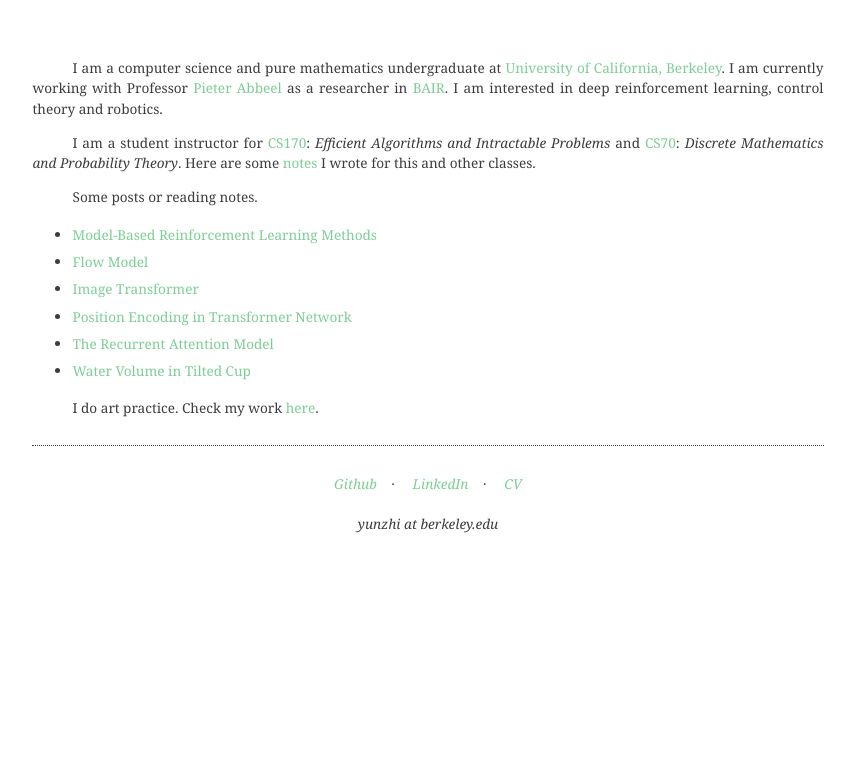
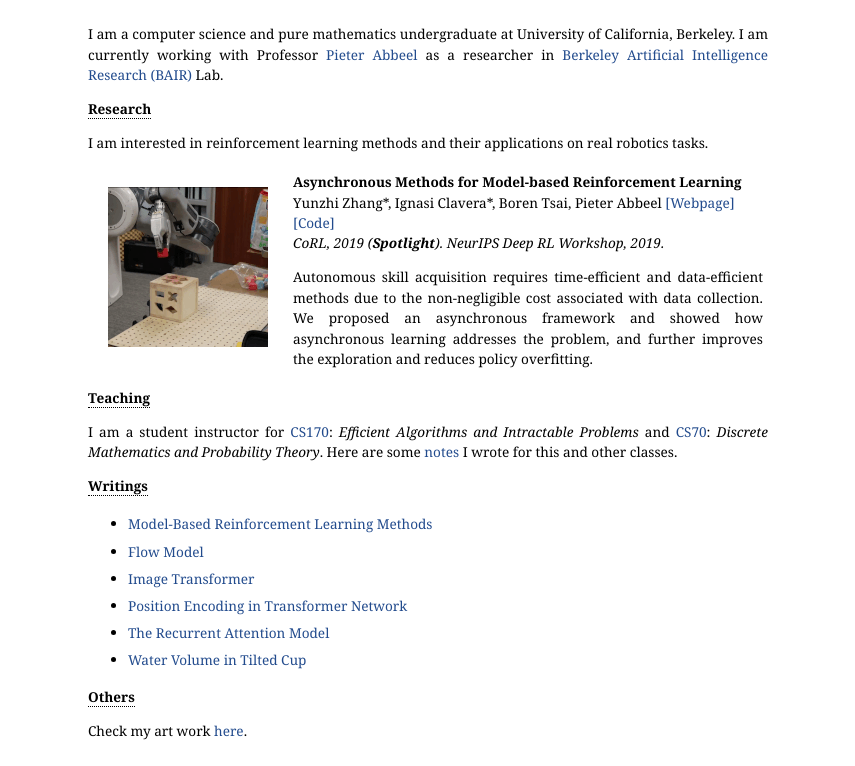
Before and after one commit to zzyunzhi/zzyunzhi.github.io, a plain HTML site: page index.html in a window 1280 px wide. Shown: the part 200-966 px from the top of the page, without its empty margins (212-1067 px from the left). Before the commit the page ends 855 px from the top, so only its background shows below. Drawn offline with Linux system fonts and the light colour scheme.

Commit message:
update paper

```diff
--- a/css/style.css
+++ b/css/style.css
@@ -1,7 +1,7 @@
 body {
   padding-top: 10em;
   font-family: Georgia, Times, serif;
-  color:#3D3D3F;
+  color:#000000;
   background-color:#FFFFFF;
   margin-left:auto;
   margin-right:auto;
@@ -12,30 +12,41 @@ body {
   line-height:150%;
   font-size:85%;
 }
+section-heading {
+  font-size: 100%;
+  font-weight: bold;
+  border-bottom: 0.5px dotted black;
+}
+name {
+  font-size: 125%;
+  font-weight: bold;
+  text-align: center;
+}
+
 h1 {
   text-align:center;
   margin-bottom:40px;
-  color:#3D3D3F;
+  color:#000000;
   font-size:175%;
   font-weight: 1;
 }
 h2 {
   font-family:Times, serif;
   text-align:left;
-  color:#3D3D3F;
+  color:#000000;
   font-size:125%;
   font-weight: 1;
   text-decoration: underline;
 }
 h3 {
   text-align:left;
-  color:#3D3D3F;
+  color:#000000;
   font-size:100%;
   font-weight: bold;
 }
 
 p {
-  text-indent:40px;
+  text-indent:0px;
   text-align:justify;
 }
 
@@ -51,15 +62,15 @@ hr {
 }
 
 a:link {
-  color:#7DCE94;
+  color:#224b8d;
   text-decoration:none;
 }
 a:visited {
-  color:#4CB69F;
+  color:#224b8d;
   text-decoration:none;
 }
 a:hover {
-  color:#7DCE94;
+  color:#f09228;
 }
 
 
@@ -128,3 +139,7 @@ div#columns:hover figure:not(:hover) {
   #columns { column-gap: 0px; }
   #columns figure { width: 100%; }
 }
+
+.paper-img {
+width:160px;height:160px;position:center;left:0%;top:50%;overflow:hidden
+}
--- a/index.html
+++ b/index.html
@@ -9,35 +9,68 @@
     <link rel="stylesheet" href="css/style.css">
 </head>
 
-<body style="width:61.8%">
+<body style="width:680px">
     <div style="border:none; margin-top:20%"></div>
     <h1>Yunzhi Zhang</h1>
     <div style="border:none; margin-top:10%"></div>
 
     <section>
-        <p> I am a computer science and pure mathematics undergraduate at <a href="https://www.berkeley.edu/">University of California, Berkeley</a>. I am currently working with Professor <a href="https://people.eecs.berkeley.edu/~pabbeel/">Pieter Abbeel</a> as a researcher in <a href="https://bair.berkeley.edu/">BAIR</a>. I am interested in deep reinforcement learning, control theory and robotics.</p>
-        <p> I am a student instructor for <a href="https://cs170.orb">CS170</a>: <i>Efficient Algorithms and Intractable Problems</i> and <a href="http://www.eecs70.org/">CS70</a>: <i>Discrete Mathematics and Probability Theory</i>. Here are some <a href="./notes.html">notes</a> I wrote for this and other classes. </p>
-        </div>
-        <p> Some posts or reading notes. <p>
+        <p> I am a computer science and pure mathematics undergraduate at University of California, Berkeley. I am currently working with Professor <a href="https://people.eecs.berkeley.edu/~pabbeel/">Pieter Abbeel</a> as a researcher in <a href="https://bair.berkeley.edu/">Berkeley Artificial Intelligence Research (BAIR)</a> Lab. </p>
+    </section>
+
+    <section>
+        <section-heading>Research</section-heading>
+        <p>I am interested in reinforcement learning methods and their applications on real robotics tasks.</p>
+
+        <table width="100%" align="center" border="0" cellspacing="0" cellpadding="20">
+            <tr>
+
+            <td style="padding:20px;width:25%;vertical-align:top">
+                <div class="paper-img"><img src='img/metrpo-stack-asynch.gif'></div>
+            </td>
+            <td style="padding:5px;width:75%;vertical-align:middle">
+                <b>Asynchronous Methods for Model-based Reinforcement Learning</b>
+                <br>
+                Yunzhi Zhang*, Ignasi Clavera*, Boren Tsai, Pieter Abbeel
+                <a href="https://sites.google.com/view/asynch-mb-rl/">[Webpage]</a>
+                <a href="https://github.com/zzyunzhi/asynch-mb">[Code]</a>
+                <br>
+                <em>CoRL, 2019 (<b>Spotlight</b>). NeurIPS Deep RL Workshop, 2019.</em>
+                <br>
+
+                <p>Autonomous skill acquisition requires time-efficient and data-efficient methods due to the non-negligible cost associated with data collection. We proposed an asynchronous framework and showed how asynchronous learning addresses the problem, and further improves the exploration and reduces policy overfitting.</p>
+            </td>
+            </tr>
+        </table>
+
+    <section>
+        <section-heading>Teaching</section-heading>
+            <p> I am a student instructor for <a href="https://cs170.orb">CS170</a>: <i>Efficient Algorithms and Intractable Problems</i> and <a href="http://www.eecs70.org/">CS70</a>: <i>Discrete Mathematics and Probability Theory</i>. Here are some <a href="./notes.html">notes</a> I wrote for this and other classes. </p>
+    </section>
+
+    <section>
+        <section-heading>Writings</section-heading>
         <ul>
-            <li><a href="./posts/post6/mbrl.pdf">Model-Based Reinforcement Learning Methods</a>
-            <li><a href="./posts/post5/flow.html">Flow Model</a>
-            <li><a href="./posts/post4/imgtf.html">Image Transformer</a>
-            <li><a href="./posts/post3/transformer.html">Position Encoding in Transformer Network</a>
-            <li><a href="./posts/post2/ram.html">The Recurrent Attention Model</a>
-            <li><a href="./posts/post1/math1.pdf">Water Volume in Tilted Cup</a>
+            <li><a href="./posts/post6/mbrl.pdf">Model-Based Reinforcement Learning Methods</a></li>
+            <li><a href="./posts/post5/flow.html">Flow Model</a></li>
+            <li><a href="./posts/post4/imgtf.html">Image Transformer</a></li>
+            <li><a href="./posts/post3/transformer.html">Position Encoding in Transformer Network</a></li>
+            <li><a href="./posts/post2/ram.html">The Recurrent Attention Model</a></li>
+            <li><a href="./posts/post1/math1.pdf">Water Volume in Tilted Cup</a></li>
         </ul>
-        <p> I do art practice. Check my work <a href="./arts.html">here</a>.</p>
+    </section>
 
+    <section>
+        <section-heading>Others</section-heading>
+        <p> Check my art work <a href="./arts.html">here</a>.</p>
     </section>
 
 </body>
 
 <address>
-<a href="https://github.com/zzyunzhi">Github</a>&nbsp; &nbsp; &middot; &nbsp; &nbsp;
-<a href="https://www.linkedin.com/in/yunzhi-zhang-162a49149/">LinkedIn</a>&nbsp; &nbsp; &middot; &nbsp; &nbsp;
-<a href="./cv.pdf">CV</a><br><br>
-yunzhi at berkeley.edu
+    <a href="mailto: yunzhi@berkeley.edu">Email</a>&nbsp; &nbsp; &middot; &nbsp; &nbsp;
+    <a href="https://github.com/zzyunzhi">Github</a>&nbsp; &nbsp; &middot; &nbsp; &nbsp;
+    <a href="https://www.linkedin.com/in/yunzhi-zhang-162a49149/">LinkedIn</a>
 
 </address>
 
```
Also changed, not shown: img/metrpo-stack-asynch.gif (added).
